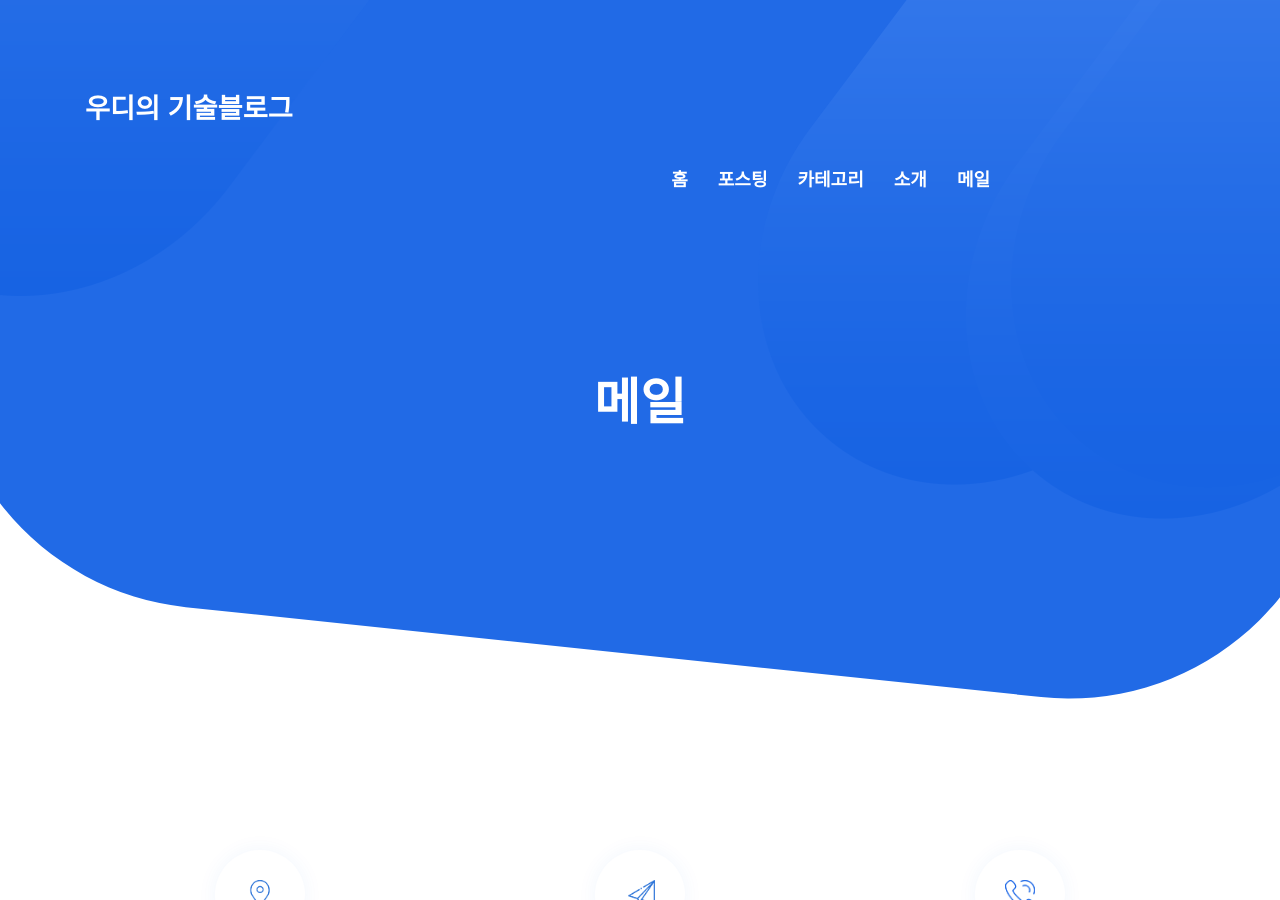
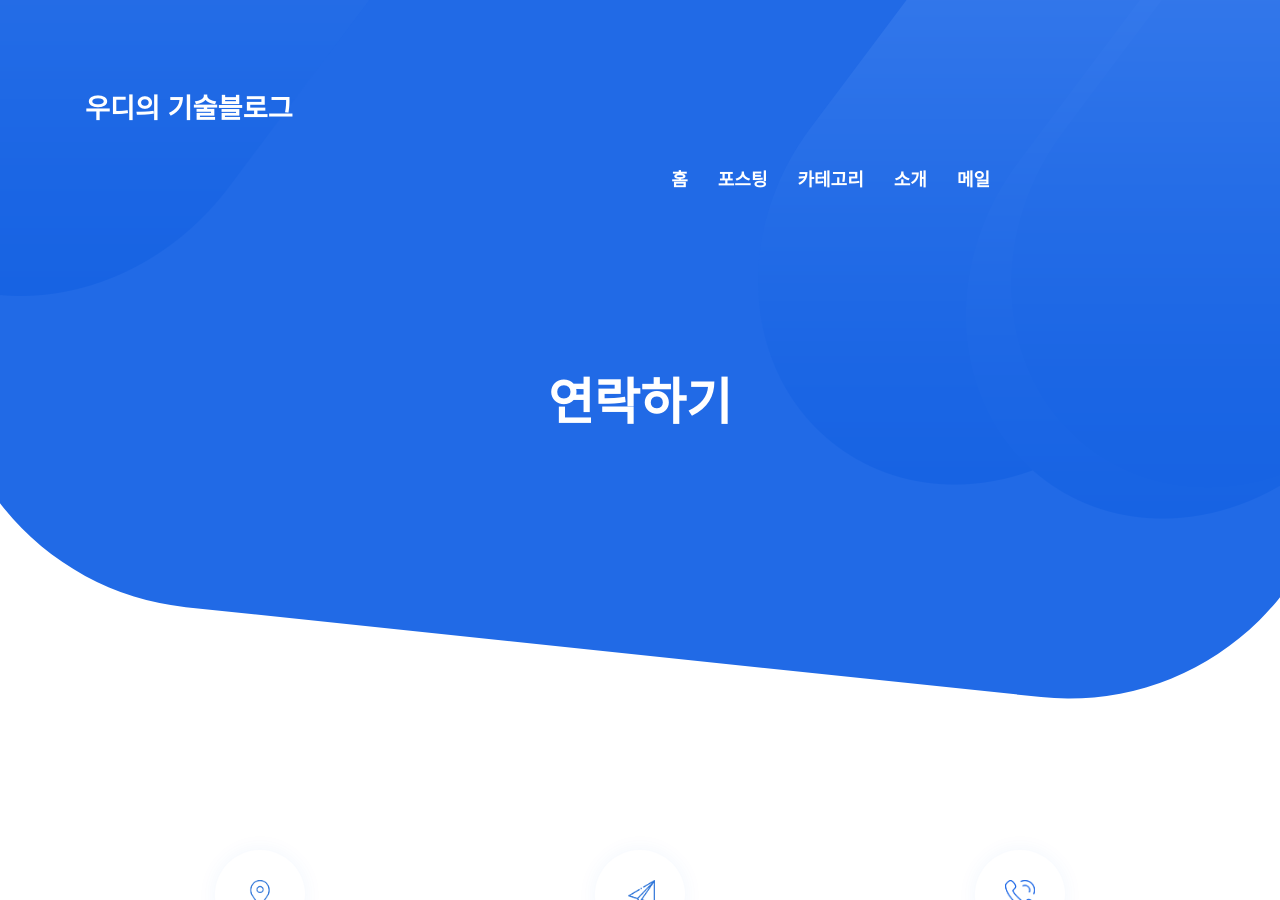
Before and after one commit to yuuisang/yuuisang.github.io, a Jekyll site: the page built from contact.html, in a window 1280 px wide and 900 px high. Built offline with Jekyll 4.4.1, drawn with Linux system fonts in a browser that asks for light colours; some web fonts are replaced.

Commit message:
google apps mail set

```diff
--- a/contact.html
+++ b/contact.html
@@ -1,6 +1,6 @@
 ---
 layout: page
-title: 메일
+title: 연락하기
 ---
 <div class="contact-area bg-color1 p-t-130 p-b-130">
    <div class="container">
@@ -33,18 +33,9 @@
          </div>
          <div class="row">
             <div class="col-md-7">
-            <!-- <section class="contact-area d-flex align-content-stretch themeix-highlight">
-               <form class="contact-form wow fadeIn" data-wow-duration="1s" action="#">
-                  <div class="form-row">
-                     <div class="col-md-12">
-                           <h5 class="heading-5">Send Your Message</h5>
-                           <script src="https://desk.zoho.com/portal/api/feedbackwidget/214703000001372015?orgId=652931404&displayType=embeded"></script>
-                           <div id="zsfeedbackwidgetdiv"></div>
-                     </div>
-                  </div>
-               </form>
-               </section> -->
                <div class="comment-form">
+                  <script data-cfasync="false" type="text/javascript" src="https://cdn.rawgit.com/dwyl/html-form-send-email-via-google-script-without-server/master/form-submission-handler.js">
+                  </script>
                   <div class="inner-title">
                      <h5 class="heading-5">Send Your Message</h5>
                   </div>
@@ -74,9 +65,13 @@
                               </div>
                            </div>
                            <div class="form-group m-0">
-                              <button type="submit" class="btn-submit mt-2">Send Message</button>
+                              <button class="btn-submit mt-2">Send Message</button>
                            </div>
                         </div>
+                     </div>
+
+                     <div style="display:none" class="thankyou_message">
+                        <h2><em>Thanks</em> for contacting us! We will get back to you soon!</h2>
                      </div>
                   </form>
                </div>
```
